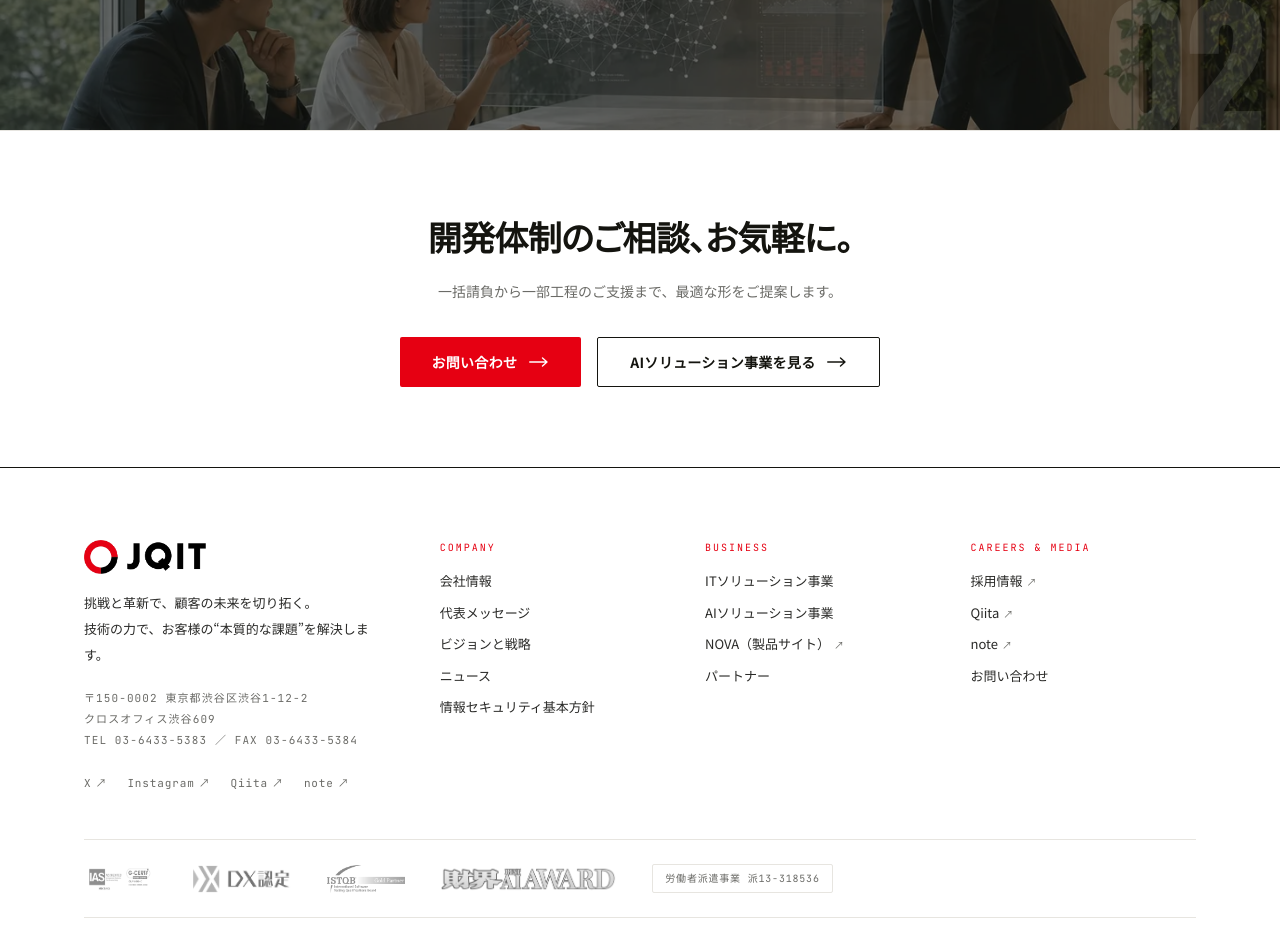
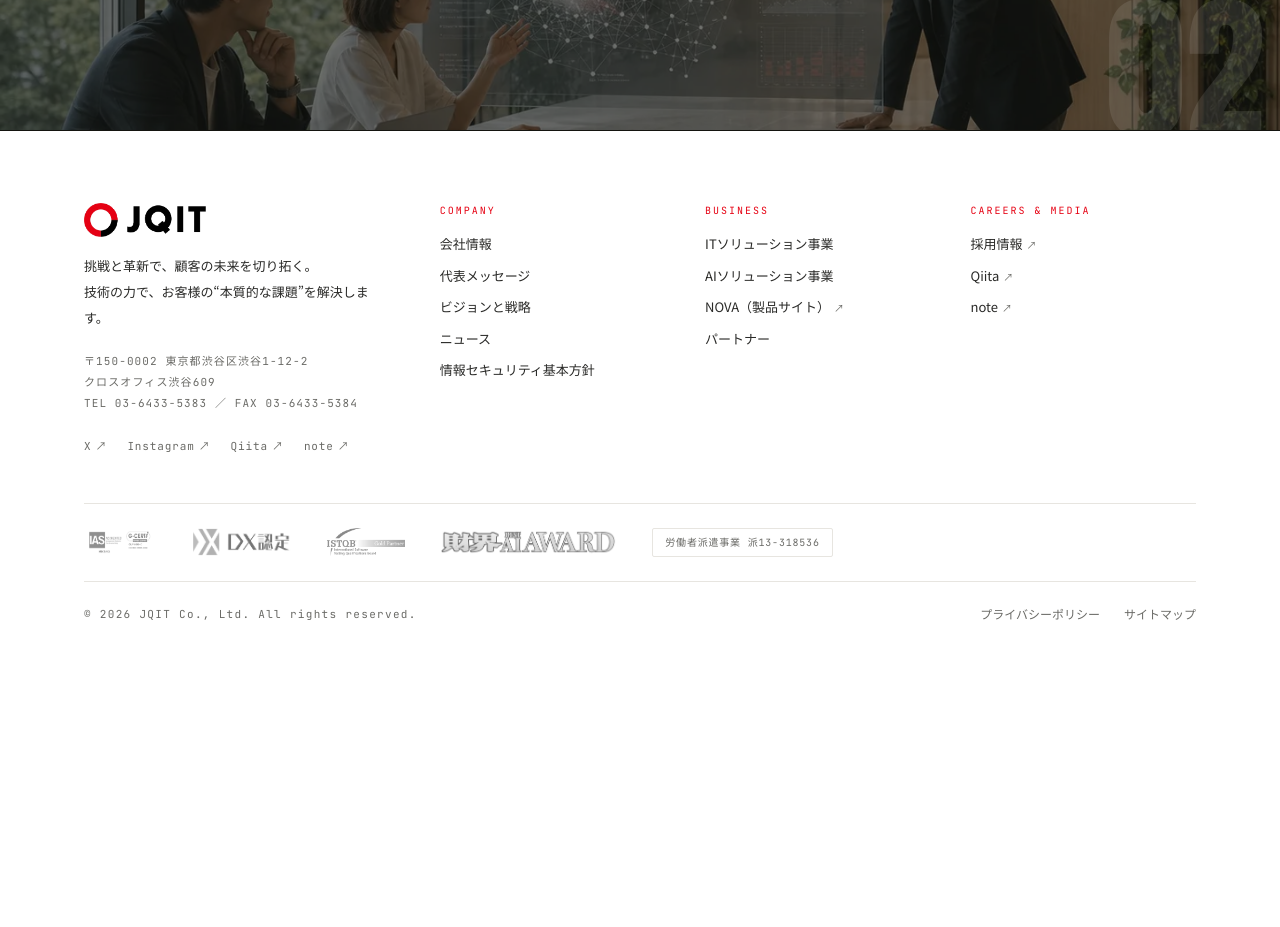
Before and after one commit to JQT-AI-Sol/jqit-corporate, a Next.js app: page /business/it-solutions in a window 1280 px wide. Shown: the part 4260-5187 px from the top of the page. After the commit the page ends 4914 px from the top, so only its background shows below. Built offline with nearby package versions, Linux system fonts and the light colour scheme.

Commit message:
Simplify contact entry points

```diff
--- a/app/about/page.tsx
+++ b/app/about/page.tsx
@@ -202,9 +202,6 @@ export default function AboutPage() {
               <Button href={siteConfig.links.recruit} external>
                 採用情報を見る
               </Button>
-              <Button href="/contact" variant="outline">
-                お問い合わせ
-              </Button>
             </div>
           </FadeIn>
         </Container>
--- a/app/business/ai-solutions/page.tsx
+++ b/app/business/ai-solutions/page.tsx
@@ -296,25 +296,6 @@ export default function AiSolutionsPage() {
         alt="自然光の入るオフィスでシステム設計を議論するエンジニア"
       />
 
-      {/* CTA */}
-      <section className="border-t border-line bg-paper py-16 min-[720px]:py-20">
-        <Container className="text-center">
-          <FadeIn>
-            <h2 className="palt text-[26px] font-bold tracking-[-0.02em] text-ink min-[720px]:text-[34px]">
-              AI活用のご相談、お気軽に。
-            </h2>
-            <p className="mt-4 text-[14px] leading-[1.9] text-muted">
-              「何から始めるか」の整理から、導入・開発・人材育成まで伴走します。
-            </p>
-            <div className="mt-8 flex flex-wrap justify-center gap-4">
-              <Button href="/contact">お問い合わせ</Button>
-              <Button href="/business/it-solutions" variant="outline">
-                ITソリューション事業を見る
-              </Button>
-            </div>
-          </FadeIn>
-        </Container>
-      </section>
     </>
   );
 }
--- a/app/business/it-solutions/page.tsx
+++ b/app/business/it-solutions/page.tsx
@@ -3,7 +3,6 @@ import Image from "next/image";
 import { NextBusinessBand } from "@/components/business/NextBusinessBand";
 import { PageHeader } from "@/components/layout/PageHeader";
 import { businessSubNav, SubNav } from "@/components/layout/SubNav";
-import { Button } from "@/components/ui/Button";
 import { Container } from "@/components/ui/Container";
 import { DisplayText } from "@/components/ui/DisplayText";
 import { FadeIn } from "@/components/ui/FadeIn";
@@ -341,25 +340,6 @@ export default function ItSolutionsPage() {
         alt="AIデータ可視化を前に分析するメンバー"
       />
 
-      {/* CTA */}
-      <section className="border-t border-line bg-paper py-16 min-[720px]:py-20">
-        <Container className="text-center">
-          <FadeIn>
-            <h2 className="palt text-[26px] font-bold tracking-[-0.02em] text-ink min-[720px]:text-[34px]">
-              開発体制のご相談、お気軽に。
-            </h2>
-            <p className="mt-4 text-[14px] leading-[1.9] text-muted">
-              一括請負から一部工程のご支援まで、最適な形をご提案します。
-            </p>
-            <div className="mt-8 flex flex-wrap justify-center gap-4">
-              <Button href="/contact">お問い合わせ</Button>
-              <Button href="/business/ai-solutions" variant="outline">
-                AIソリューション事業を見る
-              </Button>
-            </div>
-          </FadeIn>
-        </Container>
-      </section>
     </>
   );
 }
--- a/app/corporate-vision/page.tsx
+++ b/app/corporate-vision/page.tsx
@@ -220,9 +220,6 @@ export default function CorporateVisionPage() {
             </h2>
             <div className="mt-8 flex flex-wrap justify-center gap-4">
               <Button href="/about">会社情報を見る</Button>
-              <Button href="/contact" variant="outline">
-                お問い合わせ
-              </Button>
             </div>
           </FadeIn>
         </Container>
--- a/app/news/page.tsx
+++ b/app/news/page.tsx
@@ -1,5 +1,4 @@
 import type { Metadata } from "next";
-import Link from "next/link";
 import { PageHeader } from "@/components/layout/PageHeader";
 import { NewsListFiltered } from "@/components/news/NewsListFiltered";
 import { Container } from "@/components/ui/Container";
@@ -29,23 +28,6 @@ export default async function NewsListPage() {
               現在、公開中のニュースはありません。
             </p>
           )}
-          <FadeIn className="mt-10 flex flex-wrap items-center justify-between gap-5 border border-line bg-cream px-7 py-6">
-            <p className="text-sm leading-relaxed text-body">
-              ニュース掲載内容に関するお問い合わせはこちらから。
-            </p>
-            <Link
-              href="/contact"
-              className="group inline-flex items-center gap-2.5 font-mono text-[13px] font-semibold tracking-[0.12em] text-ink transition-colors hover:text-brand"
-            >
-              お問い合わせ
-              <span
-                aria-hidden
-                className="transition-transform duration-300 group-hover:translate-x-1.5"
-              >
-                →
-              </span>
-            </Link>
-          </FadeIn>
         </Container>
       </section>
     </>
--- a/components/home/Hero.tsx
+++ b/components/home/Hero.tsx
@@ -49,15 +49,8 @@ export function Hero() {
             <p className="hero-rise mt-7 max-w-[470px] text-[16px] leading-[2.05] text-body [animation-delay:400ms]">
               私たちは、技術の力でお客様の“本質的な課題”を解決するITのプロフェッショナル集団です。ITとAI、ふたつのソリューションで企業の挑戦を支えます。
             </p>
-            <div className="hero-rise mt-10 flex flex-wrap gap-4 [animation-delay:500ms]">
+            <div className="hero-rise mt-10 [animation-delay:500ms]">
               <Button href="/#business">事業を見る</Button>
-              <Button
-                href="/contact"
-                variant="outline"
-                className="bg-white/95 backdrop-blur-sm"
-              >
-                お問い合わせ
-              </Button>
             </div>
           </div>
         </div>
--- a/components/home/PartnerSection.tsx
+++ b/components/home/PartnerSection.tsx
@@ -1,4 +1,3 @@
-import { Button } from "@/components/ui/Button";
 import { Container } from "@/components/ui/Container";
 import { FadeIn } from "@/components/ui/FadeIn";
 import { Kicker } from "@/components/ui/Kicker";
@@ -7,7 +6,7 @@ export function PartnerSection() {
   return (
     <section id="partner" className="border-b border-line bg-cream py-16 min-[720px]:py-[72px]">
       <Container>
-        <FadeIn className="flex flex-wrap items-center justify-between gap-10">
+        <FadeIn>
           <div>
             <Kicker className="mb-4">Partner</Kicker>
             <h2 className="palt text-[24px] font-bold leading-[1.45] tracking-[-0.02em] text-ink min-[720px]:text-[30px]">
@@ -18,7 +17,6 @@ export function PartnerSection() {
               SES・受託開発・品質保証の領域で、技術力を高め合える企業様との協業を歓迎します。
             </p>
           </div>
-          <Button href="/contact">協業のご相談</Button>
         </FadeIn>
       </Container>
     </section>
--- a/lib/site-config.ts
+++ b/lib/site-config.ts
@@ -140,7 +140,6 @@ export const footerNav: { head: string; links: FooterLink[] }[] = [
       { label: "採用情報", href: siteConfig.links.recruit, external: true },
       { label: "Qiita", href: siteConfig.links.qiita, external: true },
       { label: "note", href: siteConfig.links.note, external: true },
-      { label: "お問い合わせ", href: "/contact" },
     ],
   },
 ];
```
Also changed, not shown: 1 other file (tests, documents, lock files or other folders).
